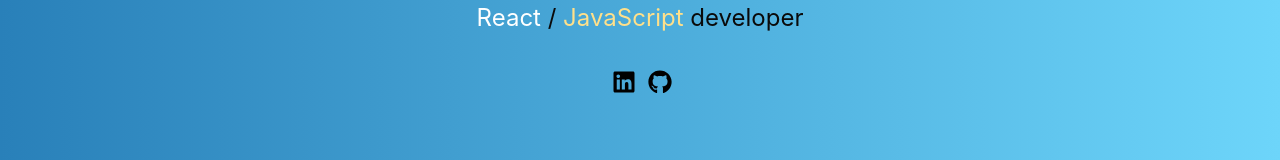
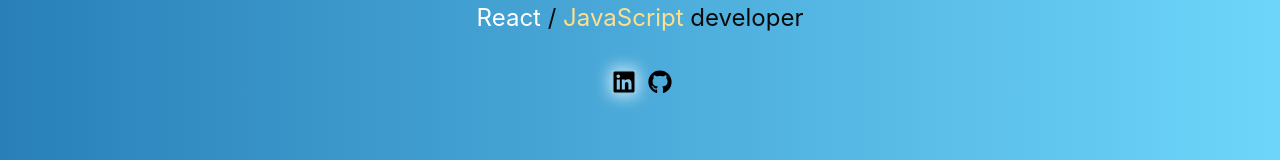
Before and after one commit to iDmit9/Personal-website, a Gatsby site: page / in a window 1280 px wide. In both pictures the pointer is over the icon 623 px from the left and 497 px from the top of the page. Shown: the part 415-575 px from the top of the page. Built offline with nearby package versions, Linux system fonts and the light colour scheme; Gatsby itself is replaced by a stand-in of ours.

Commit message:
added_hover_shadow_on_icons

```diff
--- a/src/style.scss
+++ b/src/style.scss
@@ -33,6 +33,10 @@
 	.icon {
 		margin-top: 1rem;
 		margin-left: 0.5rem;
+
+		.icon-fa-2x:hover{
+			box-shadow: 0px 0px 16px 2px rgba(232, 245, 255, 0.85), 0px 0px 2px 21px rgb(232 245 255 / 40%) inset
+		}
 	}
 }
 
```
